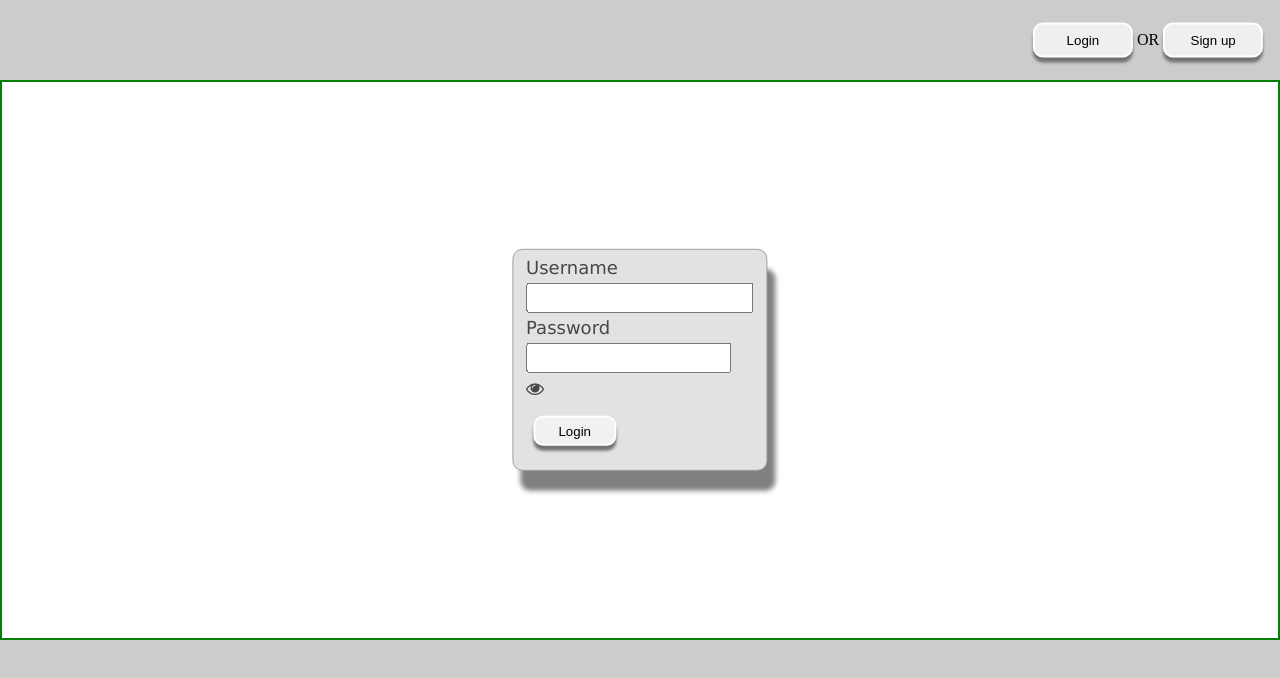
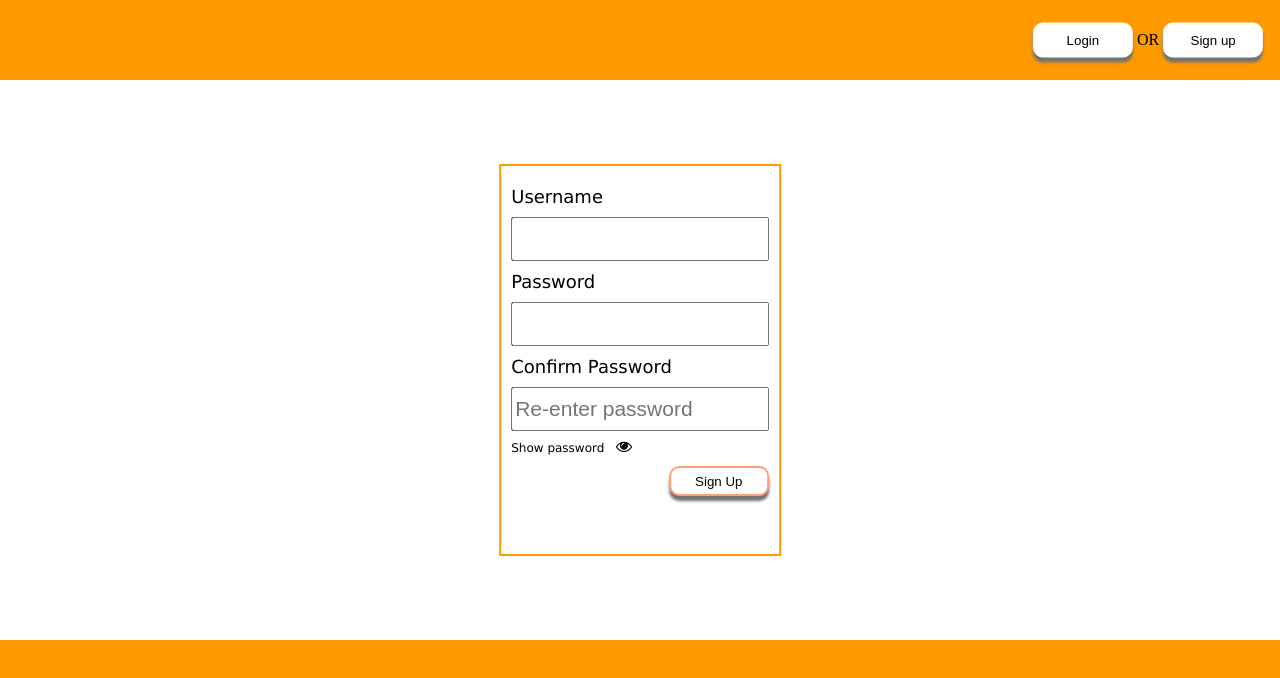
Before and after one commit to ShivamSGokarankar/remotewebproject, a plain HTML site: page Attendance App frontend/index.html in a window 1280 px wide. Drawn offline with nearby package versions, Linux system fonts and the light colour scheme.

Commit message:
sign up form added with confirm password functionality

```diff
--- a/Attendance App frontend/index.css
+++ b/Attendance App frontend/index.css
@@ -13,7 +13,7 @@ body,html {
     position: relative;
     width: 100vw;
     height: 10%;
-    background-color: #ccc;
+    background-color: rgb(255, 153, 0);
     padding: 5px;
     box-shadow: 0px 5px 3px rgb(114, 114, 114);
 }
@@ -63,6 +63,7 @@ body,html {
 
     border-radius: 10px;
     border:2px solid white;
+    background-color: white;
     box-shadow: 0px 5px 3px rgb(114, 114, 114);
     /* border: 2px solid lightsalmon; */
     transition: all ease;
@@ -71,7 +72,7 @@ body,html {
 #login-button:hover
 ,#signup-button:hover
 {
-    border:1px solid white;
+    border:2px solid white;
     box-shadow: 0px 0px 0px rgb(114, 114, 114);
      color: black;
     background-color: #ccc;
@@ -83,19 +84,20 @@ body,html {
     position: relative;
     height: 70vh;
     background-color: rgb(255, 255, 255);
-    border: 2px solid green;
+    /* border: 2px solid green; */
 }
 .section>.login-form-container
 {
-    display: inline-block;
-    border: 1px solid rgb(160, 160, 160);
+    /* display: inline-block; */
+    display: none;
+    border: 2px solid rgb(255, 153, 0);
     position: relative;
     width: 20%;
-    height: 40%;
+    height: 50%;
     top: 50%;
     left: 50%;
     transform: translate(-50%,-50%);
-    background-color: rgb(226, 226, 226);
+    background-color: rgb(255, 255, 255);
     box-shadow: 8px 20px 5px grey ;
     transition: ease-in-out 2s;
     border-radius: 10px;
@@ -126,36 +128,108 @@ color: rgb(71, 71, 71);
     font-size: 21px;
 }
 
+#show_password_label
+{
+    font-size: 12px;
+}
 .login-submitbutton
 {
     display: inline-block;
     margin: 20px;
+
 }
 .login-submitbutton input
 {
     width: 170%;
     height: 30px;
-    background-color: rgb(241, 241, 241);
+    background-color: rgb(255, 255, 255);
     box-shadow: 0 5px 2px grey;
-    transition-duration: 0.5s;
     border-radius: 10px;
-    border:2px solid white;
+    border:2px solid rgb(19, 19, 19);
     box-shadow: 0px 5px 3px rgb(114, 114, 114);
-    /* border: 2px solid lightsalmon; */
+    border: 2px solid lightsalmon;
     transition: all ease;
     transition-duration: 1s;
 }
 .login-submitbutton input:hover
 {
-    border:1px solid white;
+    /* border:1px solid white;
     box-shadow: 0px 0px 0px rgb(114, 114, 114);
      color: black;
-    background-color: #ccc;
+    background-color: #ccc; */
+    background-color: rgb(214, 214, 214);
+    transition-duration: 0.5s;
+}
+
+.signup-form-container
+{
+    display: inline-block;
+    border: 2px solid rgb(255, 153, 0);
+    width: 22%;
+    height: 70%;
+    position: relative;
+    top: 50%;
+    left:50%;
+    transform: translate(-50%,-50%);
+    padding: 10px 10px;
+}
+.signup-form-element
+{
+    display: inline-block;
+    /* border: 1px solid green; */
+    width: 100%;
+    height: 12%;
+}
+
+.signup-form-element input
+{
+    width: 100%;
+    height: 100%;
+    text-decoration: none;
+    font-size: 21px;
+    outline: none;
+}
+.signup-form-element-label
+{
+    padding:10px 0;
+    font-size: 18px;
+    font-family: 'Lucida Sans', 'Lucida Sans Regular', 'Lucida Grande', 'Lucida Sans Unicode', Geneva, Verdana, sans-serif;
+}
+.signup-submit-button
+{
+    display: block;
+    padding: 10px 0;
+    position: relative;
+    float: right;
+}
+#show_password_label1
+{
+    display: inline-block;
+    margin-top: 10px;
+    font-size: 12px;
+    font-family: 'Lucida Sans', 'Lucida Sans Regular', 'Lucida Grande', 'Lucida Sans Unicode', Geneva, Verdana, sans-serif;
+}
+.signup-submit-button input
+{
+    width: 100px;
+    height: 30px;
+    background-color: rgb(255, 255, 255);
+    box-shadow: 0 5px 2px grey;
+    border-radius: 10px;
+    border:2px solid rgb(19, 19, 19);
+    box-shadow: 0px 5px 3px rgb(114, 114, 114);
+    border: 2px solid lightsalmon;
+    transition: all ease;
+    transition-duration: 1s;
+}
+.signup-submit-button input:hover
+{
+    background-color: rgb(214, 214, 214);
     transition-duration: 0.5s;
 }
 /*footer part css*/
 .footer
 {
     height: 20vh;
-    background-color: #ccc;
+    background-color: rgb(255, 153, 0);
 }
--- a/Attendance App frontend/index.html
+++ b/Attendance App frontend/index.html
@@ -23,25 +23,24 @@
 
     <div class="section">
         <div class="login-form-container" id="form-container">
-            <div class="login-form-element username-label">
-                <label>Username </label>
-            </div>
-            <div class="login-form-element">
-                <input type="text" >
-            </div>
-            <div class="login-form-element password-label">
-                    <label>Password</label>
-            </div>
-            <div class="login-form-element">
-                <input id="password-field" type="password"
-                style="width: 90%;" >
-                <i id="" class="fa fa-eye fa-5xs"
-                style="padding:0px 0px" onmouseup="hidepassword();" onmousedown="showpassword();"></i>
-            </div>
+            <div class="login-form-element username-label"><label>Username </label></div>
+            <div class="login-form-element"><input type="text" ></div>
+            <div class="login-form-element password-label"><label>Password</label></div>
+            <div class="login-form-element"><input id="password-field" type="password"><label id="show_password_label">Show password &nbsp</label><i id="" class="fa fa-eye fa-5xs" style="padding:0px 0px" onmouseup="hidepassword();" onmousedown="showpassword();"></i></div>
+            <div class="login-submitbutton"><input type="button" value="Login"></div>
+        </div>
+        <div class="signup-form-container" id ="signup-form">
+            <div class="signup-form-element-label">Username</div>
+            <div class="signup-form-element"><input type="text"></div>
+            <div class="signup-form-element-label">Password</div>
+            <div class="signup-form-element"><input id="password" type="password"></div>
+            <div class="signup-form-element-label">Confirm Password</div>
+            <div class="signup-form-element"><input type="password" placeholder="Re-enter password" id="Confirm-password" onkeyup="matchPassword();">
+            <label id="show_password_label1">Show password &nbsp</label>
+            <i class="fa fa-eye fa-5xs" onmouseup="hideConfirmPassword();" onmousedown="showConfirmPassword();"></i></div>
+            <span id='message'></span>
+            <div class="signup-submit-button"><input type="button" value="Sign Up"></div>
 
-            <div class="login-submitbutton">
-                <input type="button" value="Login">
-            </div>
         </div>
     </div>
 
--- a/Attendance App frontend/index.js
+++ b/Attendance App frontend/index.js
@@ -1,28 +1,39 @@
-var element1=document.getElementById('login-button');
 
 function showLoginForm()
 {
-    var element=document.getElementById('form-container');
-        element.setAttribute("style","display:block;transition:ease-in-out 2s;");
+    document.getElementById('form-container').setAttribute("style","display:block;transition:ease-in-out 2s;");
 
 }
-
 function showpassword()
 {
-    var element1=document.getElementById('password-field');
-    // if(element1.type==='password')
-    // {
-    //     element1.type='text';
-    // }
-    // else
-    // {
-    //     element1.type='password';
-
-    // }
-    element1.type = 'text';
+    var element=document.getElementById('password-field');
+    element.type = 'text';
 }
 
 function hidepassword() {
-    var element1=document.getElementById('password-field');
-    element1.type = 'password';
+    var element=document.getElementById('password-field');
+    element.type = 'password';
 }
+function hideConfirmPassword()
+{
+    var element=document.getElementById('Confirm-password')
+    element.type='password';
+}
+function showConfirmPassword()
+{
+    var element=document.getElementById('Confirm-password')
+    element.type='text';
+}
+function matchPassword()
+{
+    var pass1=document.getElementById('password').value;
+    var pass2 =document.getElementById('Confirm-password').value;
+    var color=document.getElementById('Confirm-password').style.borderColor;
+    if(pass1!==pass2 && pass2!='')
+    {
+        document.getElementById('Confirm-password').style.borderColor= 'red';
+    }
+    else{
+        document.getElementById('Confirm-password').style.borderColor= '';
+    }
+}
```
